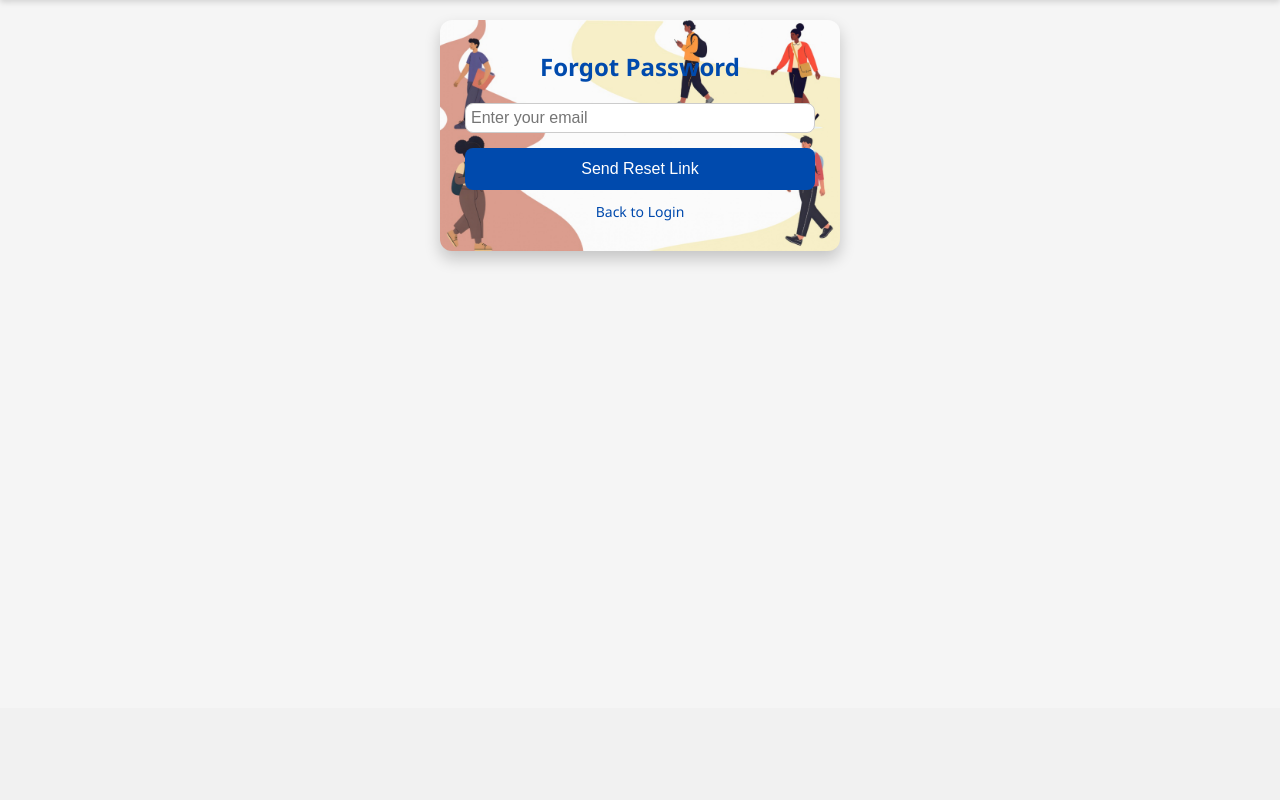
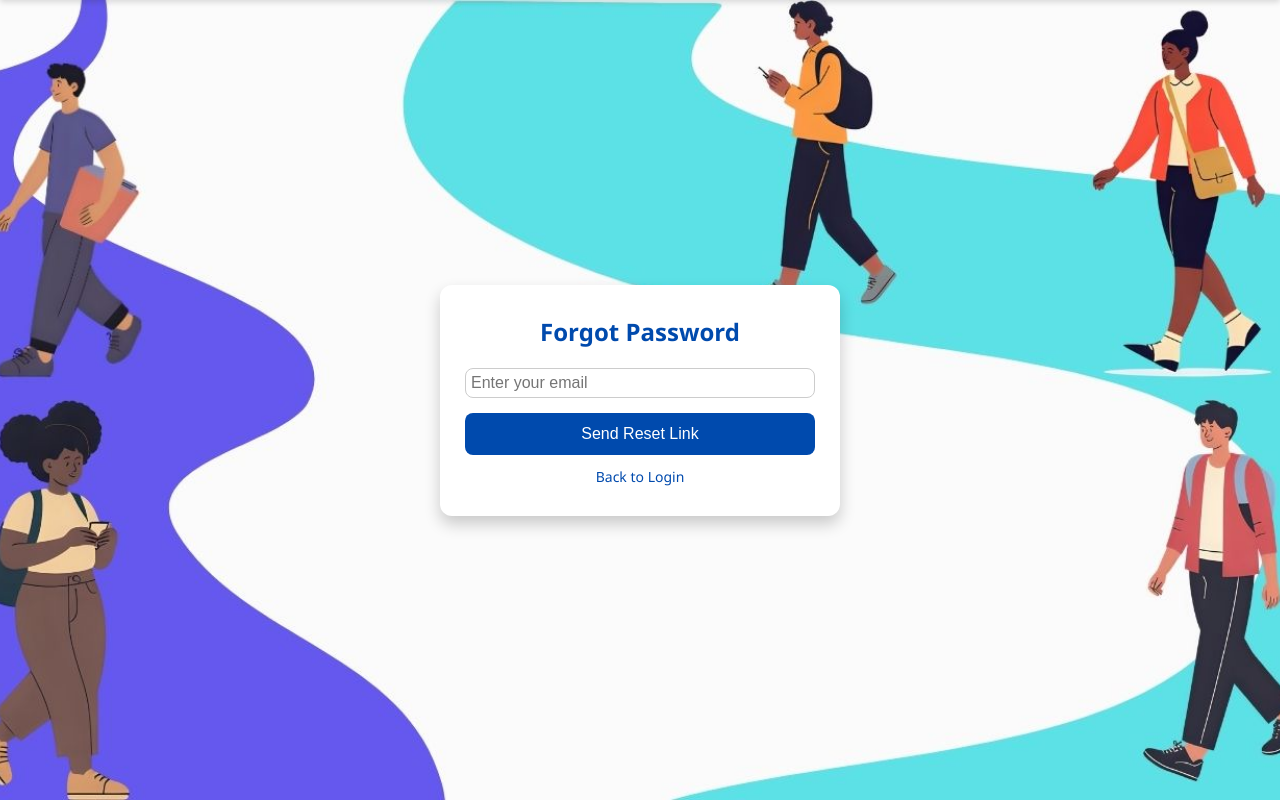
Before and after one commit to overheated42/GitExercise-G05, a Flask app: page /forgot_password in a window 1280 px wide. Shown: the part 92-892 px from the top of the page. Before the commit the page ends 354 px from the top, so only its background shows below. Run offline with Flask 3, Linux system fonts and the light colour scheme; parts of the project's set-up code (start-up, migrations or seed data) failed here and were passed over.

Commit message:
edited the bakcgorund, mde the image full page,edited forgot page

```diff
--- a/app/static/style.css
+++ b/app/static/style.css
@@ -206,15 +206,15 @@ header {
 
 /* ===== LOGIN & REGISTER FORM STYLES ===== */
 .login-bg,
-.register-bg,
+.register-bg ,
 .forgot-bg {
-    flex: 1;
     display: flex;
     justify-content: center;
     align-items: center;
     padding: 40px;
-    background-image: url('images/background_page-0001.jpg');
-
+    background: url('images/background_page-0001.jpg') no-repeat center center;
+    background-size: cover;
+    min-height: 100vh;
 }
 
 .login-form {
@@ -239,12 +239,12 @@ header {
     justify-content: center;
 }
 
-.forgot-bg {
+.forgot-form {
     display: flex;
     padding: 30px 25px;
     flex-direction: column;
+    background: #fff;
     align-items: center;
-    background: #fff url('images/background_page-0001.jpg') no-repeat center center;
     background-size: cover;
     max-width: 400px;
     margin: 20px auto;
@@ -839,7 +839,7 @@ header {
 
   /* Map sits next to sidebar */
   #map {
-    height: 500px;
+    min-height: 80vh;
     width: 100%;
     border: 1px solid #ccc;
     border-radius: 6px;
--- a/app/templates/forgot_password.html
+++ b/app/templates/forgot_password.html
@@ -11,6 +11,7 @@
         <h1>LOST IN MMU?</h1>
     </header>
     <main class = "forgot-bg">
+      <div class="forgot-form">
       <h2>Forgot Password</h2>
 
         {% with messages = get_flashed_messages(with_categories=true) %}
@@ -21,7 +22,7 @@
           {% endif %}
         {% endwith %}
 
-      <form method="POST" class="forgot-form">
+      <form method="POST" >
         <input type="email" name="email" placeholder="Enter your email" required>
         <button type="submit">Send Reset Link</button>
       </form>
@@ -29,6 +30,7 @@
       <p>
         <a href="{{ url_for('auth.login') }}">Back to Login</a>
       </p>
+      </div>
     </main>
 </body>
 </html>
```
Also changed, not shown: README.md, app/static/images/background_page-0001.jpg.
